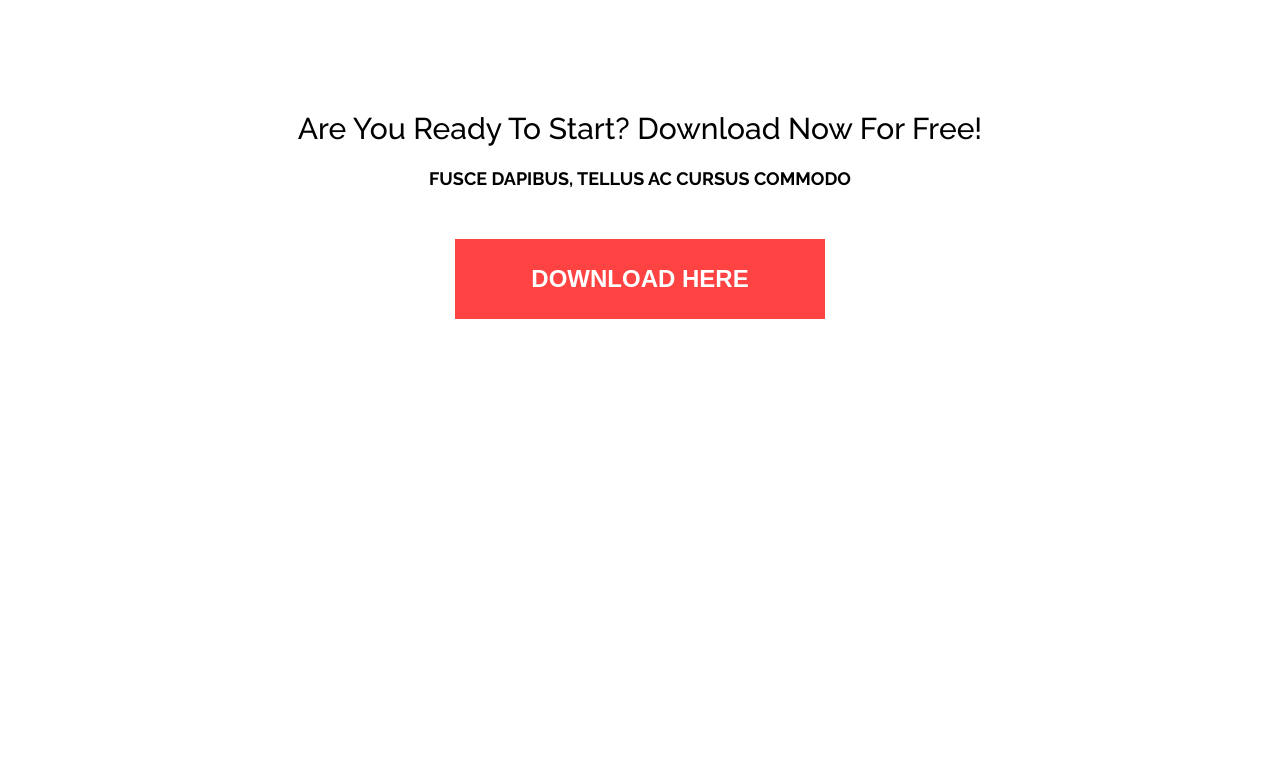
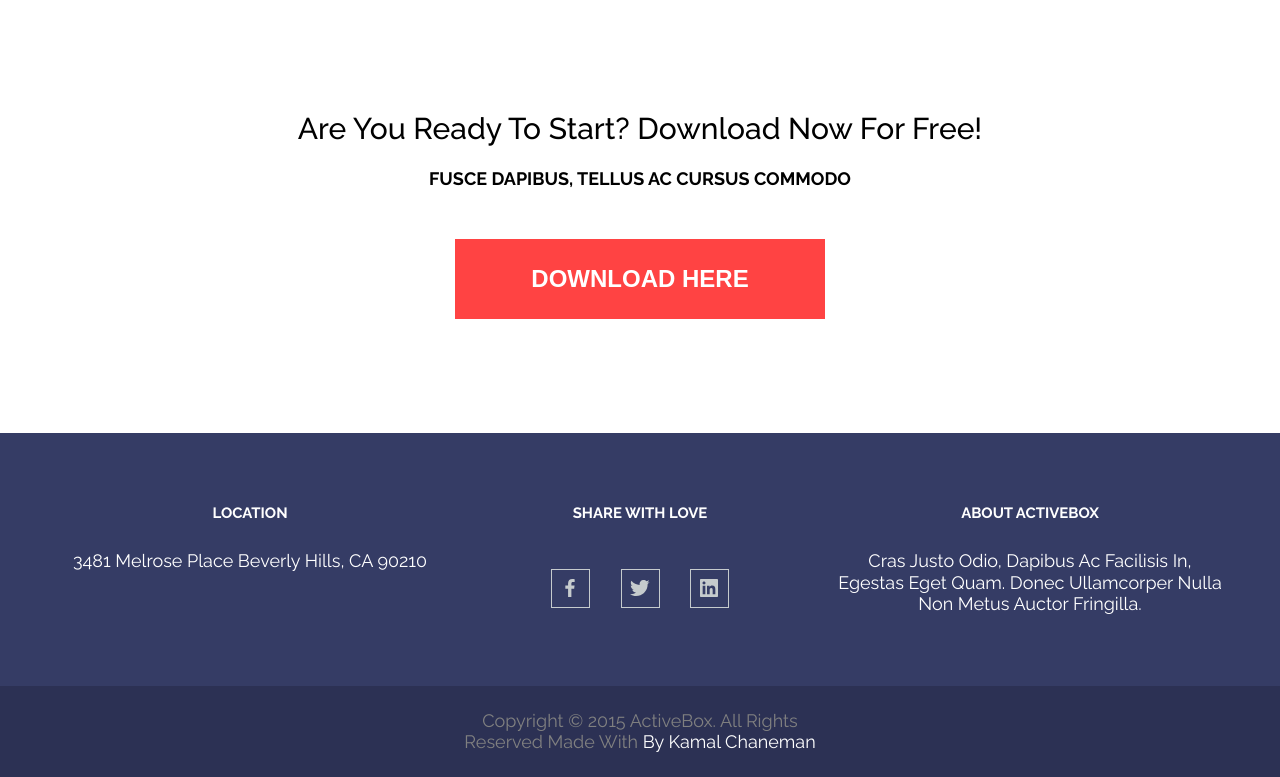
Before and after one commit to mozheyko90/ActiveBox, a plain HTML site: page index.html in a window 1280 px wide. Shown: the part 3477-4254 px from the top of the page. Before the commit the page ends 3910 px from the top, so only its background shows below. Drawn offline with Linux system fonts and the light colour scheme.

Commit message:
add footer

```diff
--- a/index.html
+++ b/index.html
@@ -19,11 +19,11 @@
                     <img src="/img/BOX.svg" alt="logo">
                 </div>
                 <nav class="nav">
-                    <a class="nav__link" href="#">features</a>
-                    <a class="nav__link" href="#">works</a>
-                    <a class="nav__link" href="#">our team</a>
-                    <a class="nav__link" href="#">testimonials</a>
-                    <a class="nav__link" href="#">download</a>
+                    <a class="nav__link" href="#features">features</a>
+                    <a class="nav__link" href="#works">works</a>
+                    <a class="nav__link" href="#team">our team</a>
+                    <a class="nav__link" href="#testimonials">testimonials</a>
+                    <a class="nav__link" href="#download">download</a>
                 </nav>
             </div>
         </div>
@@ -40,7 +40,7 @@
         </section>
 
         <div class="container">
-            <section class="features">
+            <section class="features" id="features">
                 <article class="features__item">
                     <img class="features__img" src="/img/icon_1.svg" alt="">
                     <h4 class="features__title">Easily Customised</h4>
@@ -75,7 +75,7 @@
         </div>
 
 
-        <section class="gallery">
+        <section class="gallery" id="works">
             <div class="gallery__item">
                 <img class="gallery__img" src="/img/work_1.jpg" alt="">
                 <div class="gallery__content">
@@ -134,14 +134,14 @@
             </div>
         </section>
 
-        <section class="team">
+        <section class="team" id="team">
             <div class="container">
                 <div class="team__wrapper">
                     <article class="team__card">
                         <img class="card__img" src="/img/team_1.jpg" alt="">
                         <h4 class="card__title">Ruth Woods</h4>
                         <h5 class="card__subtitle">founder, ceo</h5>
-                        <p class="card__description">Fusce dapibus, tellus ac cursus commodo, tortor mauris condimentum nibh, ut fermentum massa justo sit amet risus. Maecenas sed diam eget risus varius blandit sit amet non magna. Nullam quis risus eget urna mollis ornare vel eu
+                        <p class="card__text">Fusce dapibus, tellus ac cursus commodo, tortor mauris condimentum nibh, ut fermentum massa justo sit amet risus. Maecenas sed diam eget risus varius blandit sit amet non magna. Nullam quis risus eget urna mollis ornare vel eu
                             leo.
                         </p>
                         <div class="social">
@@ -160,7 +160,7 @@
                         <img class="card__img" src="/img/team_2.jpg" alt="">
                         <h4 class="card__title">Timothy Reed</h4>
                         <h5 class="card__subtitle">co-founder, developer</h5>
-                        <p class="card__description">Fusce dapibus, tellus ac cursus commodo, tortor mauris condimentum nibh, ut fermentum massa justo sit amet risus. Maecenas sed diam eget risus varius blandit sit amet non magna. Nullam quis risus eget urna mollis ornare vel eu
+                        <p class="card__text">Fusce dapibus, tellus ac cursus commodo, tortor mauris condimentum nibh, ut fermentum massa justo sit amet risus. Maecenas sed diam eget risus varius blandit sit amet non magna. Nullam quis risus eget urna mollis ornare vel eu
                             leo.
                         </p>
                         <div class="social">
@@ -179,7 +179,7 @@
                         <img class="card__img" src="/img/team_3.jpg" alt="">
                         <h4 class="card__title">Victoria Vladez</h4>
                         <h5 class="card__subtitle">ui designer</h5>
-                        <p class="card__description">Fusce dapibus, tellus ac cursus commodo, tortor mauris condimentum nibh, ut fermentum massa justo sit amet risus. Maecenas sed diam eget risus varius blandit sit amet non magna. Nullam quis risus eget urna mollis ornare vel eu
+                        <p class="card__text">Fusce dapibus, tellus ac cursus commodo, tortor mauris condimentum nibh, ut fermentum massa justo sit amet risus. Maecenas sed diam eget risus varius blandit sit amet non magna. Nullam quis risus eget urna mollis ornare vel eu
                             leo.
                         </p>
                         <div class="social">
@@ -198,7 +198,7 @@
                         <img class="card__img" src="/img/team_4.jpg" alt="">
                         <h4 class="card__title">Beverly Little</h4>
                         <h5 class="card__subtitle">data scientist</h5>
-                        <p class="card__description">Fusce dapibus, tellus ac cursus commodo, tortor mauris condimentum nibh, ut fermentum massa justo sit amet risus. Maecenas sed diam eget risus varius blandit sit amet non magna. Nullam quis risus eget urna mollis ornare vel eu
+                        <p class="card__text">Fusce dapibus, tellus ac cursus commodo, tortor mauris condimentum nibh, ut fermentum massa justo sit amet risus. Maecenas sed diam eget risus varius blandit sit amet non magna. Nullam quis risus eget urna mollis ornare vel eu
                             leo.
                         </p>
                         <div class="social">
@@ -216,7 +216,7 @@
                 </div>
             </div>
         </section>
-        <section class="testimonials">
+        <section class="testimonials" id="testimonials">
             <div class="container">
                 <div class="testimonials__wrapper">
                     <div class="testimonials__img">
@@ -229,7 +229,7 @@
                 </div>
             </div>
         </section>
-        <section class="download">
+        <section class="download" id="download">
             <div class="container">
                 <h3 class="download__title">Are You Ready to Start? Download Now For Free!</h3>
                 <h5 class="download__subtitle">Fusce dapibus, tellus ac cursus commodo</h5>
@@ -237,7 +237,42 @@
             </div>
         </section>
     </main>
-    <footer></footer>
+    <footer class="footer">
+        <div class="container">
+            <div class="footer__wrapper">
+                <div class="footer__part">
+                    <h5 class="footer__title">Location</h5>
+                    <p class="footer__text">3481 Melrose Place Beverly Hills, CA 90210</p>
+                </div>
+                <div class="footer__part">
+                    <h5 class="footer__title">Share with Love</h5>
+                    <div class="social">
+                        <a class="social__link" href="https://www.facebook.com">
+                            <img src="/img/facebook_icon.svg">
+                        </a>
+                        <a class="social__link" href="https://twitter.com">
+                            <img src="/img/twitter_icon.svg">
+                        </a>
+                        <a class="social__link" href="https://www.linkedin.com">
+                            <img src="/img/linkedin_icon.svg">
+                        </a>
+                    </div>
+                </div>
+                <div class="footer__part">
+                    <h5 class="footer__title">About ActiveBox</h5>
+                    <p class="footer__text">Cras justo odio, dapibus ac facilisis in, egestas eget quam. Donec ullamcorper nulla non metus auctor fringilla.</p>
+                </div>
+            </div>
+        </div>
+        <div class="copyright">
+            <div class="container">
+                <div class="copyright__text">
+                    <div>Copyright © 2015 ActiveBox. All Rights</div>
+                    <div>Reserved Made with <span>by Kamal Chaneman</span></div>
+                </div>
+            </div>
+        </div>
+    </footer>
 </body>
 
 </html>
--- a/styles/style.css
+++ b/styles/style.css
@@ -64,12 +64,12 @@ p {
 }
 
 .nav__link:hover {
-    text-decoration: #BABBC5;
+    border-bottom: 2px solid #BABBC5;
 }
 
 .nav__link:active {
     color: #E71414;
-    text-decoration: #E71414;
+    border-bottom: 2px solid #E71414;
 }
 
 
@@ -273,7 +273,7 @@ p {
     text-transform: uppercase;
 }
 
-.card__description {
+.card__text {
     margin-bottom: 38px;
     font-size: 18px;
     font-weight: 400;
@@ -360,3 +360,61 @@ p {
     font-weight: 700;
     text-transform: uppercase;
 }
+
+
+/* footer */
+
+.footer {
+    background-color: #353C65;
+}
+
+.footer__wrapper {
+    padding: 71px 0;
+    display: flex;
+    flex-wrap: wrap;
+}
+
+.footer__part {
+    width: calc(100%/3);
+    text-align: center;
+    color: #fff;
+    font-size: 18px;
+}
+
+.footer__title {
+    margin-bottom: 29px;
+    font-weight: 700;
+    text-transform: uppercase;
+}
+
+.footer__text {
+    line-height: 1.2;
+    font-weight: 400;
+    text-transform: capitalize;
+}
+
+.footer .social {
+    margin-top: 48px;
+}
+
+.footer .social__link:not(:last-child) {
+    margin-right: 26px;
+}
+
+.copyright {
+    padding: 24px 0;
+    background-color: #2C3154;
+}
+
+.copyright__text {
+    font-size: 18px;
+    font-weight: 400;
+    color: #808080;
+    line-height: 1.2;
+    text-align: center;
+    text-transform: capitalize;
+}
+
+span {
+    color: #fff;
+}
```
